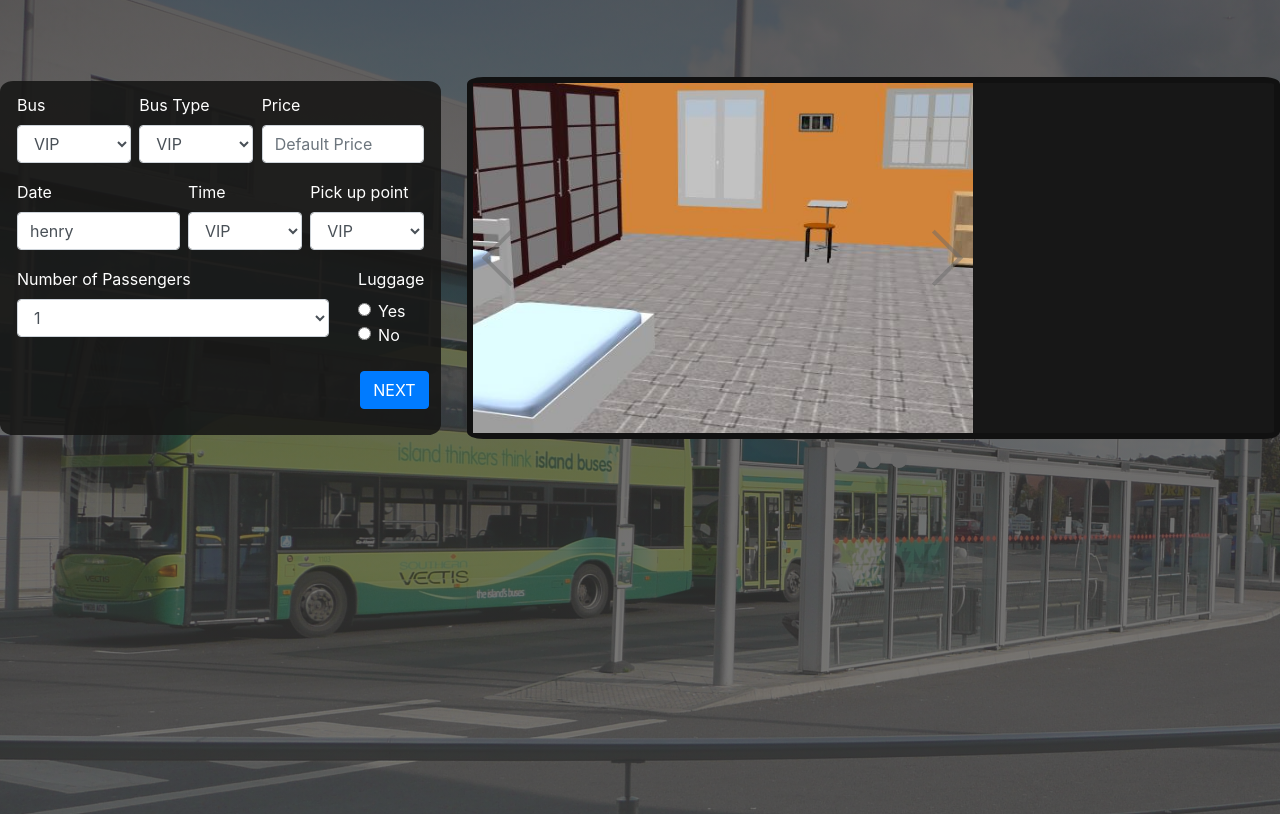
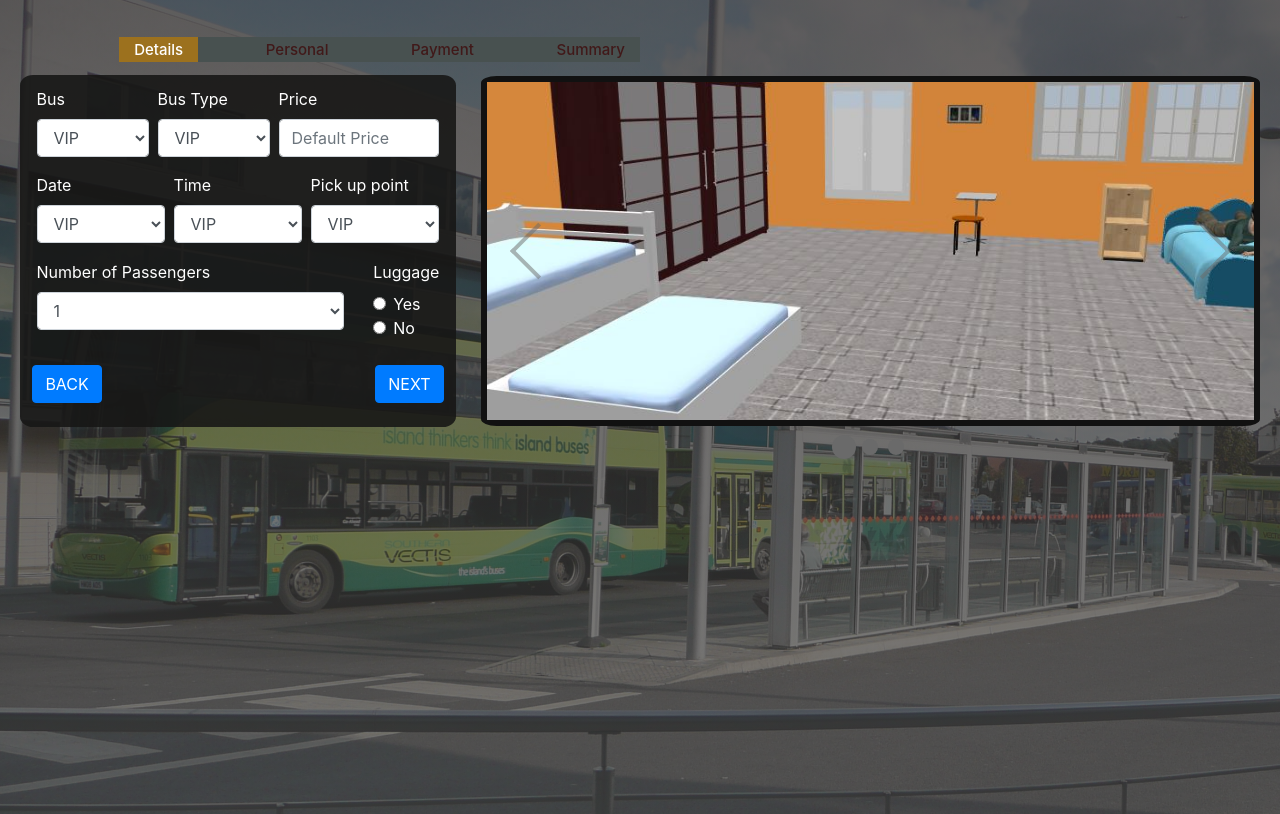
Before and after one commit to docty/tedbus, a React (Create React App) app in the folder view/: page /detail in a window 1280 px wide. Shown: the top 814 px of the page. Built offline with nearby package versions, Linux system fonts and the light colour scheme.

Commit message:
Creating different form page

```diff
--- a/view/src/Style/styles.css
+++ b/view/src/Style/styles.css
@@ -4,6 +4,10 @@ body {
   background-repeat:no-repeat;
   overflow:hidden;
   height:984px;
+}
+
+body {
+  margin:0 20px;
 }
 
 .container-wrapper {
@@ -55,13 +59,26 @@ body {
   }
 }
 
+@media (min-width: 576px) {
+  .detail-wrapper {
+    display:flex;
+    flex-direction:column;
+    align-items:center;
+    align-content:space-around;
+    justify-content:center;
+    margin-top:1%;
+  }
+}
+
+@media (min-width: 768px) {
   .detail-wrapper {
     display:flex;
     flex-direction:row;
     align-items:center;
     align-content:space-around;
     justify-content:center;
-  margin-top:6%;
+    margin-top:2%;
+  }
 }
 
 .detail-form {
@@ -72,6 +89,7 @@ body {
   margin-right:2%;
   border-radius:3%;
   color:#ffffff;
+  margin-bottom:8%;
 }
 
 .detail-form-item {
@@ -88,13 +106,21 @@ body {
   border:6px solid #111111;
   border-radius:2%;
   background-color:#171717;
-
-
+  margin-bottom:8%;
 }
 
-.detail-image-holder > div {
-  width :500px;
+@media (min-width: 768px) {
+  .detail-image-holder {
+    width:330px;
+    height:300px;
+  }
+}
+
+@media (min-width: 992px) {
+  .detail-image-holder {
+    width:500px;
     height:350px;
+  }
 }
 
 .detail-form-item > div {
@@ -112,3 +138,44 @@ body {
 .btn-controllers > button {
   margin-top:2%;
 }
+
+.detail-header {
+  display:flex;
+  flex-direction:row;
+  margin-top:3%;
+  background-color:#485150;
+  color:rgb(65,25,25);
+  margin-bottom:1%;
+}
+
+@media (min-width: 768px) {
+  .detail-header {
+    max-width:50%;
+    margin-bottom:-1%;
+  }
+}
+
+@media (min-width: 992px) {
+  .detail-header {
+    max-width:43%;
+  }
+}
+
+@media (min-width: 1200px) {
+  .detail-header {
+    max-width:42%;
+    margin-left:8%;
+  }
+}
+
+.detail-header > h4 {
+  line-height:19px;
+  padding:3px 15px;
+  font-size:15px;
+  margin-bottom:0;
+}
+
+.active-item {
+  background-color:#9c711e;
+  color:rgb(255,255,255);
+}
--- a/view/src/component/Details.js
+++ b/view/src/component/Details.js
@@ -1,6 +1,6 @@
 import React, {Component} from 'react';
 import Icon from '../Image/4.jpg';
-import $ from 'jquery';
+//import $ from 'jquery';
 import AwesomeSlider from 'react-awesome-slider';
 import 'react-awesome-slider/dist/styles.css';
 
@@ -8,12 +8,22 @@ class Details extends Component {
 
 
 
+        constructor(props){
+            super(props);
+            this.onNextItem = this.onNextItem.bind(this);
+        }
 
     componentDidMount() {
-        $("#datepicker").val('henry');
+        //$("#datepicker").val('henry');
 
 
     }
+
+     onNextItem(e){
+         this.props.changeForm(e);
+    }
+
+
 
 
 
@@ -38,10 +48,11 @@ class Details extends Component {
                                                             placeholder="Default Price"/></div>
                         </div>
                         <div className="detail-form-item">
-                        <div><label>Date</label>
-                            <input type="text" className="form-control" id="datepicker"/>
-
-                        </div>
+                            <div><label>Date</label><select className="form-control">
+                                <option value="vip" >VIP</option>
+                                <option value="stc">STC</option>
+                                <option value="mmt">Metro Mass Transit</option>
+                            </select></div>
                             <div><label>Time</label><select className="form-control">
                                 <option value="vip" >VIP</option>
                                 <option value="stc">STC</option>
@@ -56,40 +67,32 @@ class Details extends Component {
                         <div className="detail-form-item">
                             <div className="detail-passengers"><label>Number of Passengers</label><select
                                 className="form-control">
-                            <option value="1" >1</option>
+                                <option value="1"  >1</option>
                                 <option value="2">2</option>
                                 <option value="3">3</option>
                             </select></div>
                             <div className="detail-luggage"><label>Luggage</label>
-                            <div className="form-check"><input className="form-check-input" type="radio" name="luggage"
-                                                               id="formCheck-2"/><label className="form-check-label"
-                                                                                        htmlFor="formCheck-2">Yes</label>
-                            </div>
-                            <div className="form-check"><input className="form-check-input" type="radio" name="luggage"
-                                                               id="formCheck-3"/><label className="form-check-label"
-                                                                                        htmlFor="formCheck-3">No</label>
-                            </div>
+                                <div className="form-check"><input className="form-check-input" type="radio"
+                                                                   name="luggage" id="formCheck-2"/><label
+                                    className="form-check-label" htmlFor="formCheck-2">Yes</label></div>
+                                <div className="form-check"><input className="form-check-input" type="radio"
+                                                                   name="luggage" id="formCheck-3"/><label
+                                    className="form-check-label" htmlFor="formCheck-3">No</label></div>
                             </div>
                         </div>
                         <div className="btn-controllers">
-
-                        <button className="btn btn-primary float-right" type="button">NEXT</button>
+                            <button className="btn btn-primary float-left" type="button">BACK</button>
+                            <button className="btn btn-primary float-right" type="button" onClick={() => this.onNextItem('personal')}>NEXT</button>
                         </div>
                     </form>
-
-
 
                     <AwesomeSlider className="detail-image-holder">
                         <div data-src={Icon} />
                         <div data-src={Icon} />
                         <div data-src={Icon} />
                     </AwesomeSlider>
+                </div>
 
-
-
-
-
-            </div>
          );
     }
 }
--- a/view/src/component/Payment.js
+++ b/view/src/component/Payment.js
@@ -2,6 +2,24 @@ import React, {Component} from 'react';
 import Icon from '../Image/4.jpg';
 
 class Payment extends Component {
+
+
+
+    constructor(props){
+        super(props);
+        this.onNextItem = this.onNextItem.bind(this);
+    }
+
+    componentDidMount() {
+        //$("#datepicker").val('henry');
+
+
+    }
+
+    onNextItem(e){
+        this.props.changeForm(e);
+    }
+
     render() {
         return (
             <div className="detail-wrapper">
@@ -14,7 +32,7 @@ class Payment extends Component {
                         </div>
                     </div>
                     <div className="btn-controllers">
-                        <button className="btn btn-primary float-left" type="button">BACK</button>
+                        <button className="btn btn-primary float-left" type="button" onClick={() => this.onNextItem('personal')}>BACK</button>
                         <button className="btn btn-primary float-right" type="button">NEXT</button>
                     </div>
                 </form>
--- a/view/src/component/Personal.js
+++ b/view/src/component/Personal.js
@@ -2,6 +2,28 @@ import React, {Component} from 'react';
 import Icon from '../Image/4.jpg';
 
 class Personal extends Component {
+
+
+
+
+
+
+    constructor(props){
+        super(props);
+        this.onNextItem = this.onNextItem.bind(this);
+    }
+
+    componentDidMount() {
+        //$("#datepicker").val('henry');
+
+
+    }
+
+    onNextItem(e){
+        this.props.changeForm(e);
+    }
+
+
     render() {
         return (
             <div className="detail-wrapper">
@@ -15,8 +37,8 @@ class Personal extends Component {
                         <div><label>Email</label><input className="form-control" type="text"/></div>
                     </div>
                     <div className="btn-controllers">
-                        <button className="btn btn-primary float-left" type="button">BACK</button>
-                        <button className="btn btn-primary float-right" type="button">NEXT</button>
+                        <button className="btn btn-primary float-left" type="button" onClick={() => this.onNextItem('detail')}>BACK</button>
+                        <button className="btn btn-primary float-right" type="button" onClick={() => this.onNextItem('payment')}>NEXT</button>
                     </div>
                 </form>
                 <div className="detail-image-holder"><img src={Icon} width="500px" height="350px" alt="Cannot load"/></div>
--- /dev/null
+++ b/view/src/component/Skeleton.js
@@ -0,0 +1,88 @@
+import React, {Component} from 'react';
+import Details from "./Details";
+import Personal from "./Personal";
+import Payment from "./Payment";
+
+class Skeleton extends Component {
+
+
+
+    constructor(props){
+        super(props);
+        this.state = {
+            property : 'detail'
+        };
+        this.SwapForm = this.SwapForm.bind(this);
+    }
+
+
+
+
+    SwapForm(e){
+        this.setState({
+            property : e
+        })
+    }
+
+
+
+    render() {
+        switch (this.state.property) {
+            case 'detail':
+                return (
+                    <div>
+                        <div className="d-flex flex-row justify-content-between detail-header">
+                            <h4 className="float-left active-item">Details</h4>
+                            <h4 className="float-left">Personal</h4>
+                            <h4 className="float-left">Payment</h4>
+                            <h4>Summary</h4>
+                        </div>
+                        <Details changeForm={this.SwapForm}/>
+                    </div>
+                );
+            case 'personal':
+                return (
+                    <div>
+                        <div className="d-flex flex-row justify-content-between detail-header">
+                            <h4 className="float-left ">Details</h4>
+                            <h4 className="float-left active-item">Personal</h4>
+                            <h4 className="float-left">Payment</h4>
+                            <h4>Summary</h4>
+                        </div>
+                        <Personal changeForm={this.SwapForm}/>
+                    </div>
+                );
+            case 'payment':
+                return (
+                    <div>
+                        <div className="d-flex flex-row justify-content-between detail-header">
+                            <h4 className="float-left ">Details</h4>
+                            <h4 className="float-left ">Personal</h4>
+                            <h4 className="float-left active-item">Payment</h4>
+                            <h4>Summary</h4>
+                        </div>
+                        <Payment changeForm={this.SwapForm}/>
+                    </div>
+                );
+            default :
+                return (
+                    <div>
+                        <div className="d-flex flex-row justify-content-between detail-header">
+                            <h4 className="float-left active-item">Details</h4>
+                            <h4 className="float-left">Personal</h4>
+                            <h4 className="float-left">Payment</h4>
+                            <h4>Summary</h4>
+                        </div>
+                        <Details changeForm={this.SwapForm}/>
+                    </div>
+                );
+
+        }
+
+
+    }
+
+
+}
+
+export default Skeleton;
--- a/view/src/index.js
+++ b/view/src/index.js
@@ -5,17 +5,18 @@ import './Style/styles.css';
 import {Route, BrowserRouter as Router, Switch} from "react-router-dom";
 
 import HomePage from './component/HomePage';
-import Details from './component/Details';
+
 import Personal from './component/Personal';
 import Payment from './component/Payment';
 
 import * as serviceWorker from './serviceWorker';
+import Skeleton from "./component/Skeleton";
 
 const routing = (
     <Router>
         <Switch>
             <Route exact path='/' component={HomePage}/>
-             <Route exact path='/detail' component={Details}/>
+             <Route exact path='/detail' component={Skeleton}/>
              <Route exact path='/personal' component={Personal}/>
              <Route exact path='/payment' component={Payment}/>
         </Switch>
```
Also changed, not shown: 16 other files (tests, documents, lock files or other folders). Lines whose indentation alone changed are shown as unchanged.
